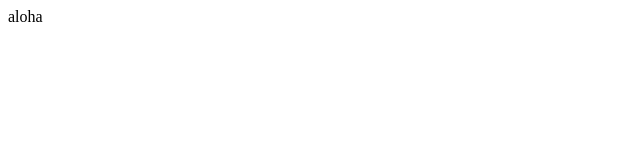
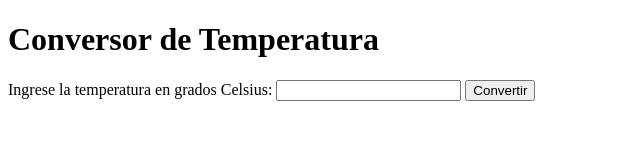
Before and after one commit to EvelinGen24/logica-programacion-2, a plain HTML site: page index.html in a window 1280 px wide. Shown: the whole page, without its empty margins (0-640 px from the left). Drawn offline with Linux system fonts and the light colour scheme.

Commit message:
tarea terminada

```diff
--- a/index.html
+++ b/index.html
@@ -1 +1,18 @@
-aloha
+<!DOCTYPE html>
+<html lang="es">
+<head>
+  <meta charset="UTF-8">
+  <meta name="viewport" content="width=device-width, initial-scale=1.0">
+  <title>Conversor de Temperatura</title>
+</head>
+<body>
+  <h1>Conversor de Temperatura</h1>
+  <label for="celsiusInput">Ingrese la temperatura en grados Celsius:</label>
+  <input type="text" id="celsiusInput">
+  <button onclick="convertirTemperatura()">Convertir</button>
+
+  <div id="resultado"></div>
+
+  <script src="logica.js"></script>
+</body>
+</html>
--- a/logica.js
+++ b/logica.js
@@ -1,23 +1,28 @@
-// Paso 1: Solicitar la temperatura en grados Celsius al usuario
-let celsius = parseFloat(prompt("Ingrese la temperatura en grados Celsius:"));
+function convertirTemperatura() {
+    let celsiusInput = document.getElementById("celsiusInput").value;
+    let celsius = parseFloat(celsiusInput);
 
     // Función para verificar si la entrada es un número
     function esNumero(valor) {
       return !isNaN(valor);
     }
 
-// Paso 2: Verificar si la entrada es un número
-while (!esNumero(celsius)) {
+    // Verificar si la entrada es un número
+    if (!esNumero(celsius)) {
       alert("Por favor, ingrese un número válido.");
-    celsius = parseFloat(prompt("Ingrese la temperatura en grados Celsius:"));
+      return;
     }
 
-// Paso 3: Convertir Celsius a Fahrenheit
+    // Convertir Celsius a Fahrenheit
     let fahrenheit = celsius * 9/5 + 32;
 
-// Paso 4: Convertir Celsius a Kelvin
+    // Convertir Celsius a Kelvin
     let kelvin = celsius + 273.15;
 
-// Paso 5: Imprimir los resultados
-console.log("Grados Fahrenheit:", fahrenheit.toFixed(2));
-console.log("Grados Kelvin:", kelvin.toFixed(2));
+    // Mostrar los resultados en el elemento resultado
+    let resultadoDiv = document.getElementById("resultado");
+    resultadoDiv.innerHTML = `
+      <p>Grados Fahrenheit: ${fahrenheit.toFixed(2)}</p>
+      <p>Grados Kelvin: ${kelvin.toFixed(2)}</p>
+    `;
+  }
```
Lines whose indentation alone changed are shown as unchanged.
